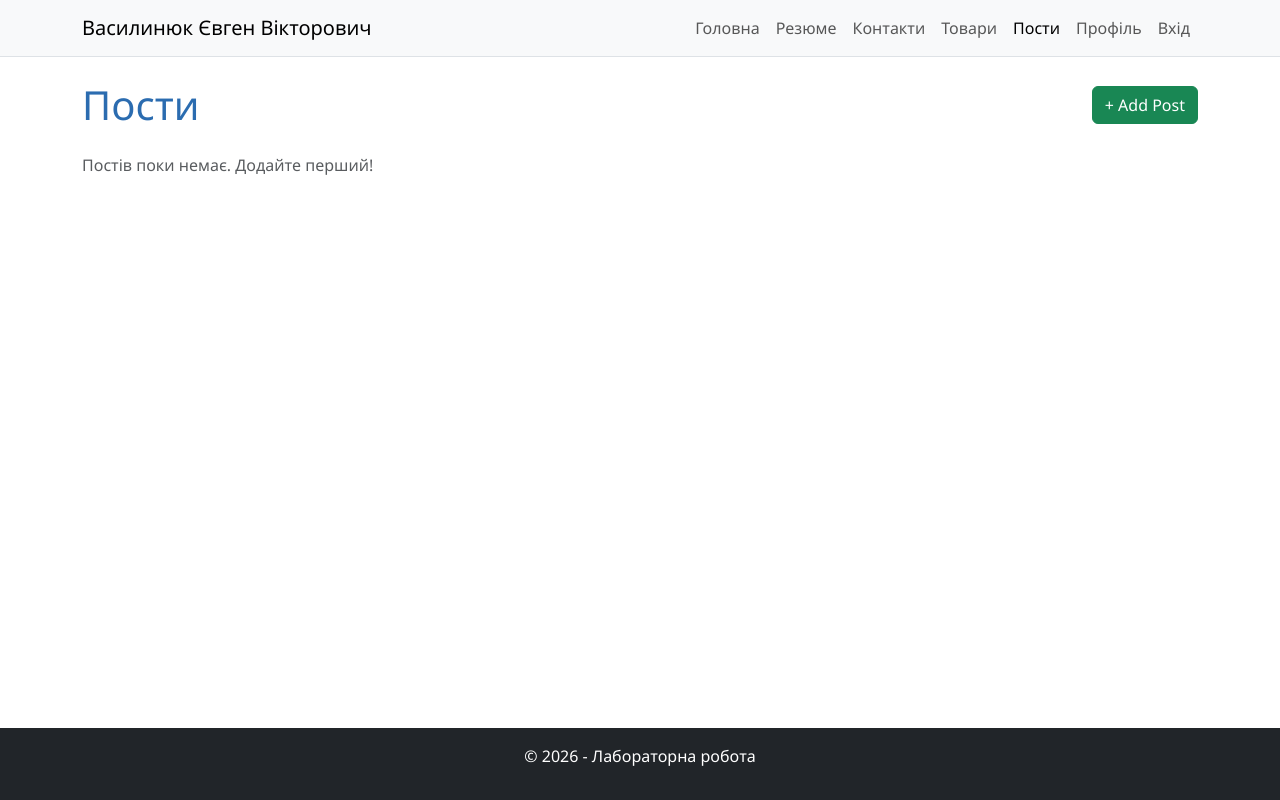
After one commit to yevhen-vasylyniuk/flask-app-lab, a Flask app: page /post in a window 1280 px wide. The commit adds this page. Run offline with Flask 3, Linux system fonts and the light colour scheme; parts of the project's set-up code (start-up, migrations or seed data) failed here and were passed over; some libraries are stand-ins or nearby versions.

Commit message:
feat: posts CRUD with Flask-WTF forms, templates and styles (TDD green)

```diff
--- /dev/null
+++ b/app/posts/forms.py
@@ -0,0 +1,46 @@
+from datetime import datetime
+
+from flask_wtf import FlaskForm
+from wtforms import StringField, TextAreaField, BooleanField, SelectField, SelectChoice, SubmitField
+from wtforms.fields import DateTimeLocalField
+from wtforms.validators import DataRequired, Length
+
+CATEGORY_CHOICES = [
+    ("news", "Новини"),
+    ("publication", "Публікація"),
+    ("tech", "Технології"),
+    ("other", "Інше"),
+]
+
+
+class PostForm(FlaskForm):
+    title = StringField(
+        "Заголовок",
+        validators=[
+            DataRequired(message="Вкажіть заголовок."),
+            Length(max=150, message="Заголовок має бути не довшим за 150 символів."),
+        ],
+    )
+    content = TextAreaField(
+        "Текст поста",
+        render_kw={"rows": 6},
+        validators=[DataRequired(message="Напишіть текст поста.")],
+    )
+    enabled = BooleanField("Показувати пост на сайті", default=True)
+    publish_date = DateTimeLocalField(
+        "Дата публікації",
+        format="%Y-%m-%dT%H:%M",
+        default=datetime.now,
+        validators=[DataRequired(message="Вкажіть дату й час публікації.")],
+    )
+    category = SelectField(
+        "Категорія",
+        choices=[SelectChoice(value, label) for value, label in CATEGORY_CHOICES],
+        validators=[DataRequired(message="Оберіть категорію.")],
+    )
+    submit = SubmitField("Зберегти")
+
+
+class ConfirmDeleteForm(FlaskForm):
+    """Форма підтвердження видалення (лише CSRF-токен і кнопка)."""
+    submit = SubmitField("Так, видалити")
--- /dev/null
+++ b/app/posts/templates/posts/posts.html
@@ -0,0 +1,40 @@
+{% extends "base.html" %}
+
+{% block css %}
+  <link rel="stylesheet" href="{{ url_for('posts.static', filename='css/posts.css') }}">
+{% endblock %}
+
+{% block content %}
+<section>
+  <div class="d-flex justify-content-between align-items-center flex-wrap gap-2 mb-4">
+    <h1 class="mb-0">Пости</h1>
+    <a class="btn btn-success" href="{{ url_for('posts.create_post') }}">+ Add Post</a>
+  </div>
+
+  <div class="row g-4">
+    {% for post in posts %}
+      <div class="col-md-6 col-lg-4">
+        <article class="card h-100 post-card">
+          <img src="{{ url_for('posts.static', filename='img/default.jpg') }}" class="card-img-top post-img" alt="Пост">
+          <div class="card-body d-flex flex-column">
+            <div class="d-flex justify-content-between align-items-center mb-2">
+              <span class="badge post-badge post-badge-{{ post.category }}">{{ category_names.get(post.category, post.category) }}</span>
+              <small class="text-muted">{{ post.posted.strftime("%d.%m.%Y %H:%M") }}</small>
+            </div>
+            <h2 class="card-title h5">{{ post.title }}</h2>
+            <p class="card-text text-muted">
+              {{ post.content[:100] }}{% if post.content | length > 100 %}…{% endif %}
+            </p>
+            <div class="mt-auto d-flex justify-content-between align-items-center">
+              <small class="text-muted">✍ {{ post.author }}</small>
+              <a class="btn btn-outline-primary btn-sm" href="{{ url_for('posts.detail_post', id=post.id) }}">Читати</a>
+            </div>
+          </div>
+        </article>
+      </div>
+    {% else %}
+      <p class="text-muted">Постів поки немає. Додайте перший!</p>
+    {% endfor %}
+  </div>
+</section>
+{% endblock %}
--- a/app/posts/views.py
+++ b/app/posts/views.py
@@ -1 +1,87 @@
+from flask import render_template, redirect, url_for, flash, request, session
+
+from app import db
 from . import post_bp
+from .forms import PostForm, ConfirmDeleteForm, CATEGORY_CHOICES
+from .models import Post
+
+
+@post_bp.context_processor
+def inject_categories():
+    return {"category_names": dict(CATEGORY_CHOICES)}
+
+
+@post_bp.route("")
+def get_posts():
+    stmt = db.select(Post).where(Post.is_active).order_by(Post.posted.desc())
+    posts = db.session.scalars(stmt).all()
+    return render_template("posts.html", title="Пости", posts=posts)
+
+
+@post_bp.route("/create", methods=["GET", "POST"])
+def create_post():
+    form = PostForm()
+    if form.validate_on_submit():
+        post = Post(
+            title=form.title.data,
+            content=form.content.data,
+            posted=form.publish_date.data,
+            category=form.category.data,
+            is_active=form.enabled.data,
+            # Автор — користувач із сесії, інакше Anonymous
+            author=session.get("username", "Anonymous"),
+        )
+        db.session.add(post)
+        db.session.commit()
+        flash("Пост успішно додано.", "success")
+        return redirect(url_for("posts.get_posts"))
+
+    if request.method == "POST":
+        flash("Пост не додано. Виправте помилки у формі.", "danger")
+
+    return render_template("add_post.html", title="Новий пост", form=form, heading="Новий пост")
+
+
+@post_bp.route("/<int:id>")
+def detail_post(id):
+    post = db.get_or_404(Post, id)
+    return render_template("detail_post.html", title=post.title, post=post)
+
+
+@post_bp.route("/<int:id>/update", methods=["GET", "POST"])
+def update_post(id):
+    post = db.get_or_404(Post, id)
+    form = PostForm(obj=post)
+
+    if request.method == "GET":
+        # Назви полів форми і моделі різні, тому ці два поля заповнюємо вручну
+        form.publish_date.data = post.posted
+        form.enabled.data = post.is_active
+
+    if form.validate_on_submit():
+        form.populate_obj(post)
+        post.posted = form.publish_date.data
+        post.is_active = form.enabled.data
+        db.session.commit()
+        flash("Пост успішно оновлено.", "success")
+        return redirect(url_for("posts.detail_post", id=post.id))
+
+    if request.method == "POST":
+        flash("Зміни не збережено. Виправте помилки у формі.", "danger")
+
+    return render_template("add_post.html", title="Редагування поста", form=form,
+                           heading="Редагування поста", post=post)
+
+
+@post_bp.route("/<int:id>/delete", methods=["GET", "POST"])
+def delete_post(id):
+    post = db.get_or_404(Post, id)
+    form = ConfirmDeleteForm()
+
+    if form.validate_on_submit():
+        db.session.delete(post)
+        db.session.commit()
+        flash(f"Пост видалено: «{post.title}».", "success")
+        return redirect(url_for("posts.get_posts"))
+
+    return render_template("delete_confirm.html", title="Видалення поста", post=post, form=form)
--- a/app/templates/base.html
+++ b/app/templates/base.html
@@ -6,6 +6,7 @@
   <title>{{ title }} | Моє резюме</title>
   <link href="https://cdn.jsdelivr.net/npm/bootstrap@5.3.3/dist/css/bootstrap.min.css" rel="stylesheet">
   <link rel="stylesheet" href="{{ url_for('static', filename='css/styles.css') }}">
+  {% block css %}{% endblock %}
 </head>
 <body class="d-flex flex-column min-vh-100">
 
--- a/app/templates/navbar.html
+++ b/app/templates/navbar.html
@@ -25,6 +25,10 @@
              href="{{ url_for('products.get_products') }}">Товари</a>
         </li>
         <li class="nav-item">
+          <a class="nav-link {% if request.blueprint == 'posts' %}active{% endif %}"
+             href="{{ url_for('posts.get_posts') }}">Пости</a>
+        </li>
+        <li class="nav-item">
           <a class="nav-link {% if request.endpoint == 'users.profile' %}active{% endif %}"
              href="{{ url_for('users.profile') }}">Профіль{% if session.username %} ({{ session.username }}){% endif %}</a>
         </li>
```
Also changed, not shown: app/posts/static/css/posts.css (added, +45 -0 lines), app/posts/templates/posts/add_post.html (added, +29 -0 lines), app/posts/templates/posts/delete_confirm.html (added, +20 -0 lines), app/posts/templates/posts/detail_post.html (added, +29 -0 lines), tests/test_posts.py (+1 -0 lines), app/posts/static/img/default.jpg (added).
